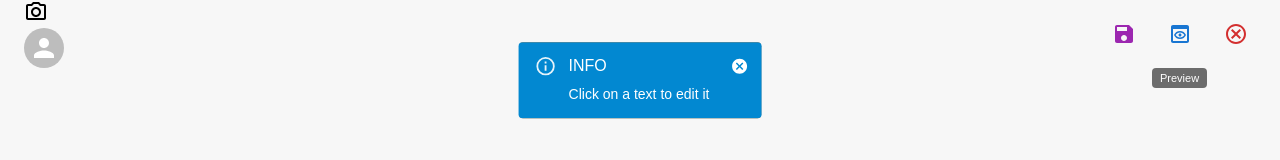
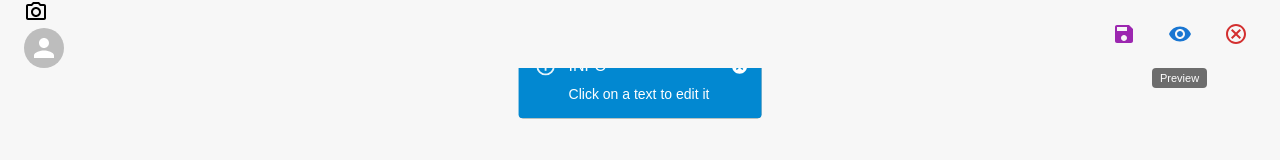
Before and after one commit to pokhrelanmol/pencil-community-landing-page, a React (Create React App) app: page / in a window 1280 px wide. Both pictures are taken after a click on the button 1236 px from the left and 32 px from the top of the page. Shown: the top 160 px of the page. Built offline with nearby package versions, Linux system fonts and the light colour scheme.

Commit message:
make header sticky

```diff
--- a/src/components/FileUploader.tsx
+++ b/src/components/FileUploader.tsx
@@ -13,7 +13,7 @@ const FileUploader = ({
     return (
         <label style={{ cursor: "pointer" }}>
             <Tooltip title="upload image">
-                <CameraAltOutlined />
+                <CameraAltOutlined sx={{ color: "black" }} />
             </Tooltip>
             <input
                 // className="custom-file-input"
--- a/src/components/Header.tsx
+++ b/src/components/Header.tsx
@@ -1,11 +1,6 @@
+import { CancelOutlined, Edit, RemoveRedEye, Save } from "@mui/icons-material";
 import {
-    CancelOutlined,
-    Edit,
-    PreviewOutlined,
-    Save,
-    SaveAltOutlined,
-} from "@mui/icons-material";
-import {
+    AppBar,
     Avatar,
     Box,
     Button,
@@ -44,11 +39,12 @@ const Header = () => {
     };
 
     return (
-        <Box
+        <AppBar
             sx={{
                 position: "sticky",
-                minWidth: "100%",
+                boxShadow: "none",
                 backgroundColor: "customColor.light",
+                zIndex: 100,
             }}
         >
             <Box
@@ -125,7 +121,7 @@ const Header = () => {
                         {state.edit ? (
                             <Tooltip title="Preview">
                                 <IconButton onClick={handlePreview}>
-                                    <PreviewOutlined
+                                    <RemoveRedEye
                                         sx={{
                                             [theme.breakpoints.down("md")]: {
                                                 display: "none",
@@ -173,7 +169,7 @@ const Header = () => {
                     </Box>
                 </Toolbar>
             </Box>
-        </Box>
+        </AppBar>
     );
 };
 
```
